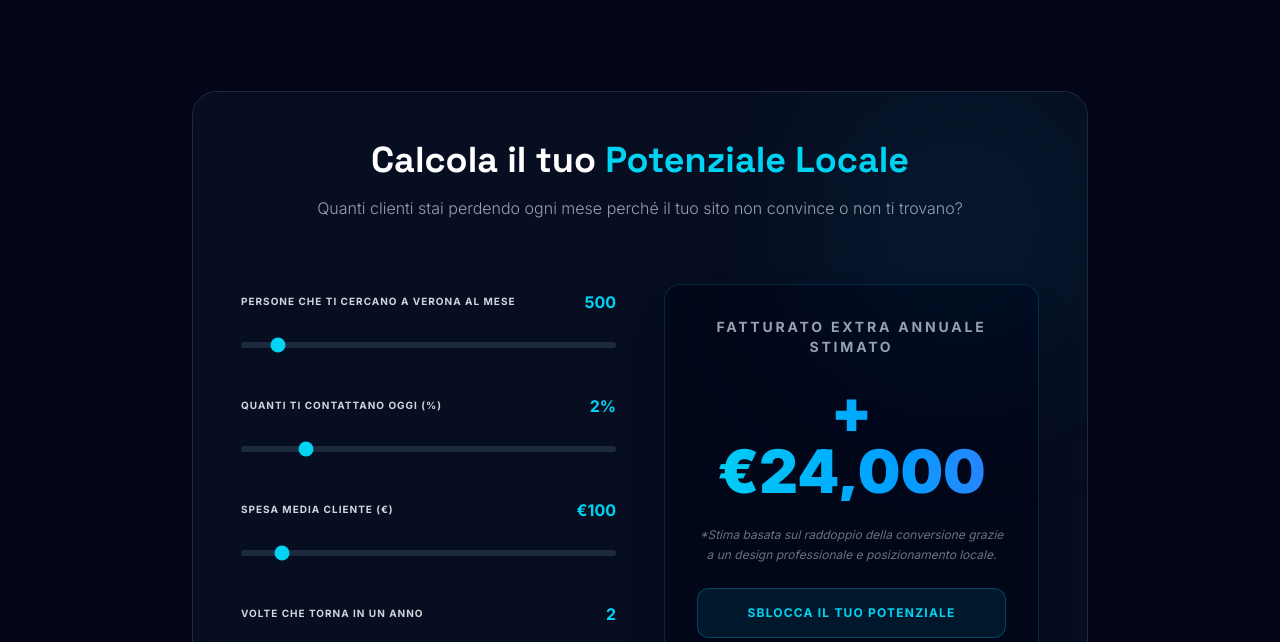
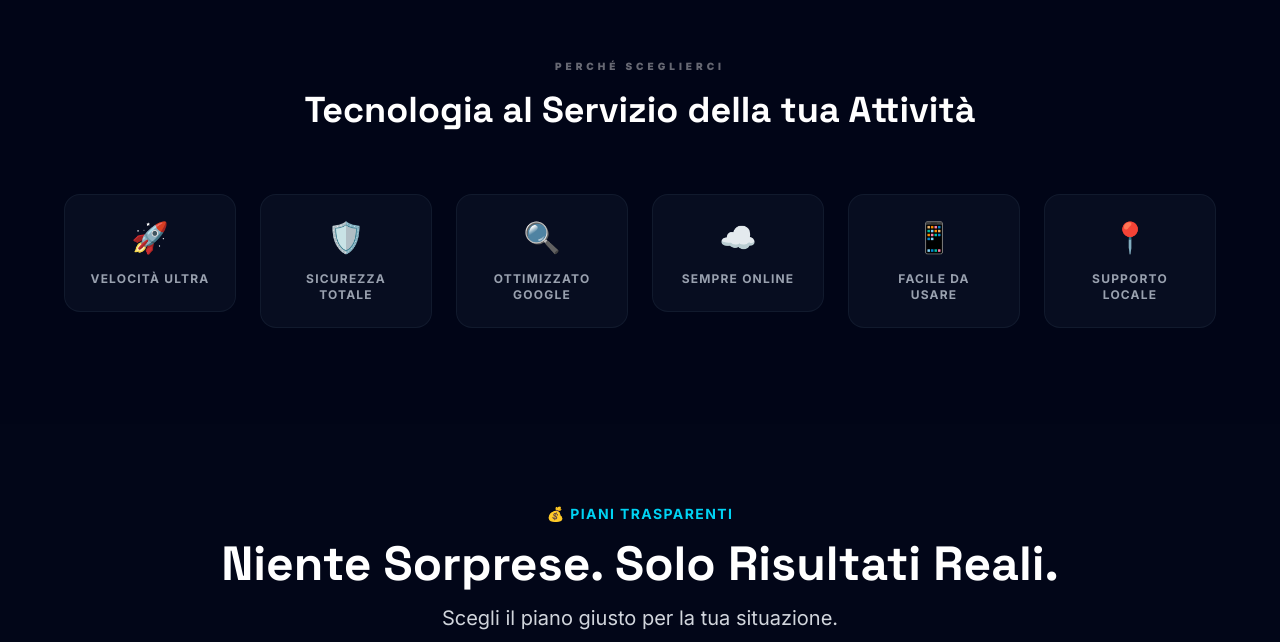
Before and after one commit to valemond06-svg/mksiteverona-site, a Next.js app: page / in a window 1280 px wide. Shown: the part 4398-5040 px from the top of the page. Built offline with nearby package versions, Linux system fonts and the light colour scheme.

Commit message:
Remove ROI Calculator section

```diff
--- a/app/page.js
+++ b/app/page.js
@@ -2,7 +2,7 @@ import Hero from '@/components/Hero';
 import Services from '@/components/Services';
 import CaseStudies from '@/components/CaseStudies';
 import Timeline from '@/components/Timeline';
-import ROICalculator from '@/components/ROICalculator';
+
 import TechStack from '@/components/TechStack';
 import Pricing from '@/components/Pricing';
 import Blog from '@/components/Blog';
@@ -22,7 +22,7 @@ export default function Home() {
       <Services />
       {/* <CaseStudies /> */}
       <Timeline />
-      <ROICalculator />
+
       <TechStack />
       <Pricing />
       <Blog />
```
